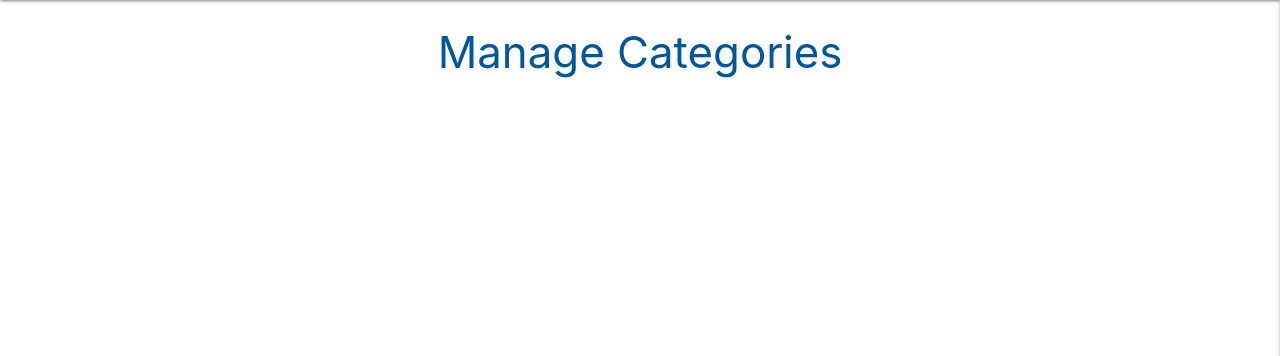
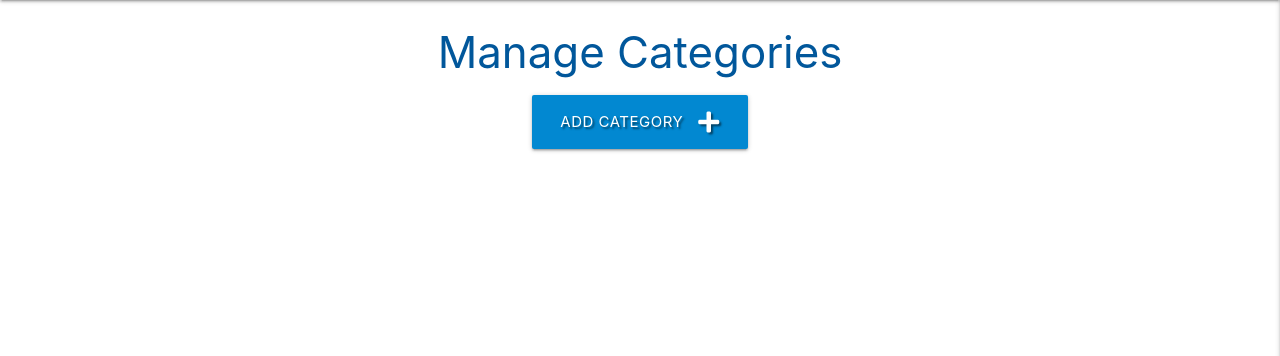
Before and after one commit to SuperGibbon/mongo_mini_project, a Flask app: page /get_categories in a window 1280 px wide. Shown: the part 64-420 px from the top of the page. Run offline with Flask 2, Linux system fonts and the light colour scheme; data that the repository does not hold is empty; some libraries are stand-ins or nearby versions.

Commit message:
Add admin add category functionality

```diff
--- a/app.py
+++ b/app.py
@@ -152,6 +152,19 @@ def get_categories():
     return render_template("categories.html", categories=categories)
 
 
+@app.route("/add_category", methods=["GET", "POST"])
+def add_category():
+    if request.method == "POST":
+        category = {
+            "category_name": request.form.get("category_name")
+        }
+        mongo.db.categories.insert_one(category)
+        flash("New Category Added")
+        return redirect(url_for("get_categories"))
+
+    return render_template("add_category.html")
+
+
 if __name__ == "__main__":
     app.run(host=os.environ.get("IP"),
             port=int(os.environ.get("PORT")),
--- a/templates/categories.html
+++ b/templates/categories.html
@@ -2,6 +2,14 @@
 {% block content %}
 
     <h3 class="light-blue-text text-darken-4 center-align">Manage Categories</h3>
+
+    <div class="row">
+        <div class="col12 center-align">
+            <a href="{{ url_for('add_category') }}" class="btn-large light-blue darken-2 text-shadow">
+                Add Category <i class="fas fa-plus square right"></i>
+            </a>
+        </div>
+    </div>
 
     <div class="row">
         {% for category in categories %}
```
Also changed, not shown: templates/add_category.html (added, +28 -0 lines).
